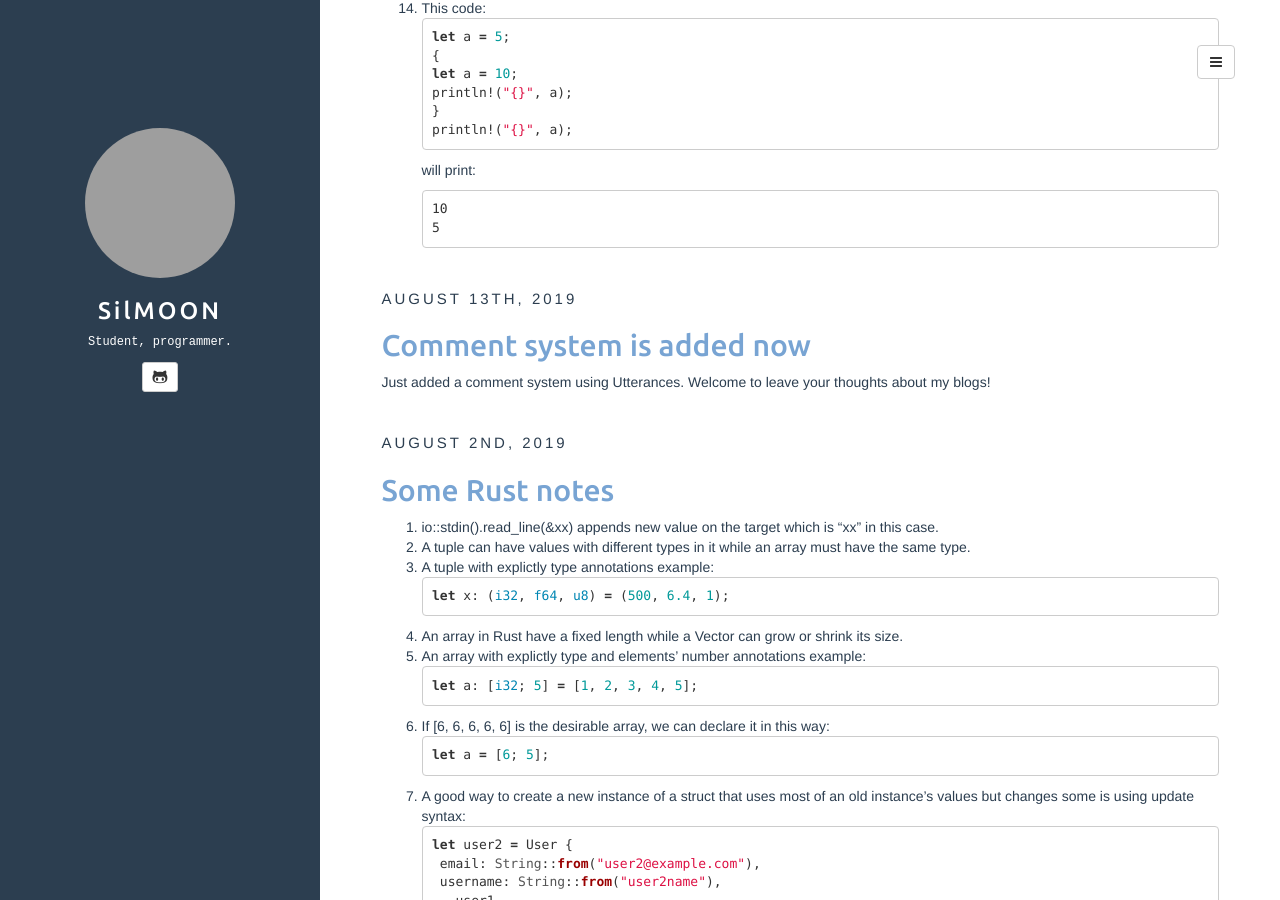
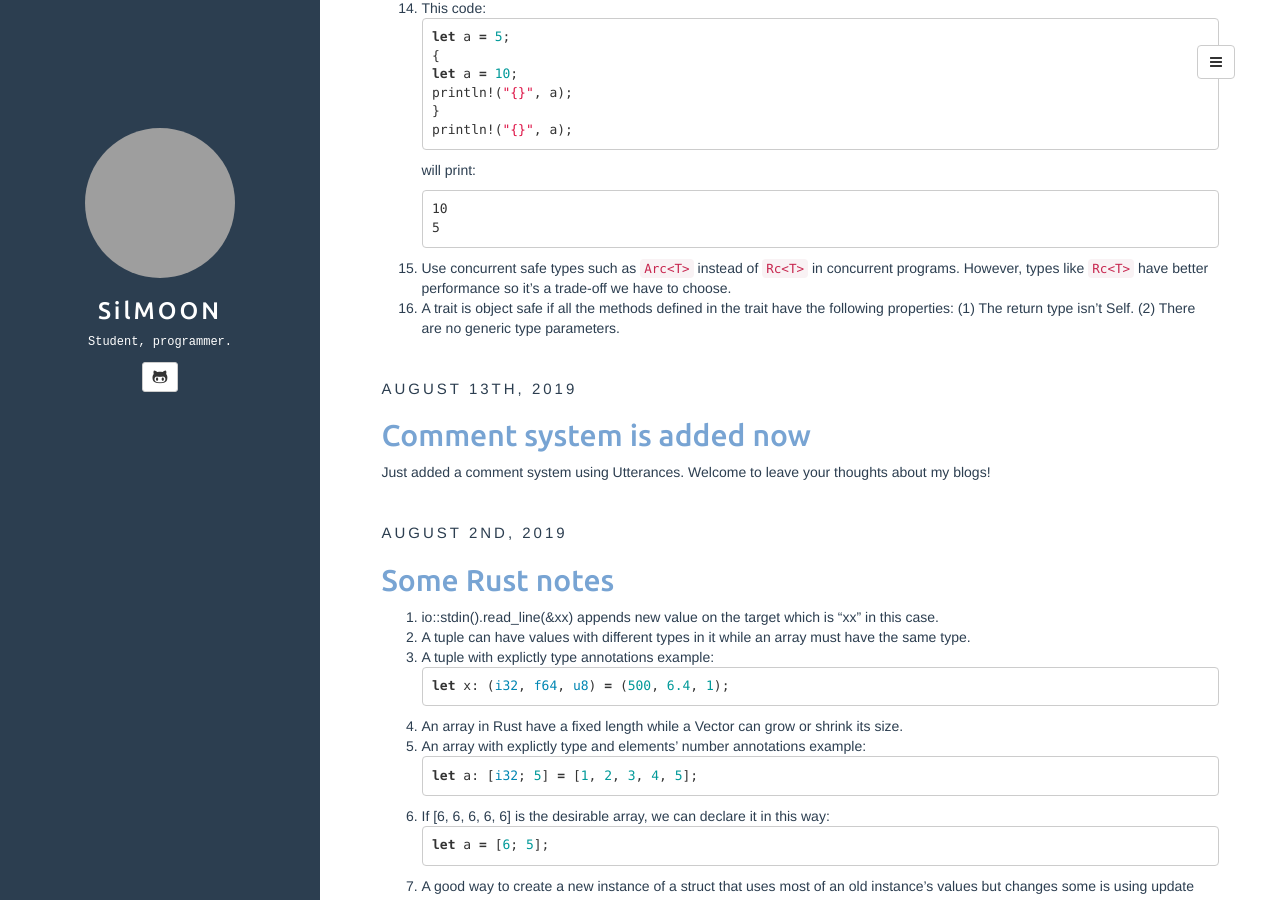
Before and after one commit to SilMOON/silmoon.github.io, a Jekyll site: the page built from index.html, in a window 1280 px wide and 900 px high, scrolled down 4045 px. Built offline with Jekyll 4.4.1, drawn with Linux system fonts in a browser that asks for light colours; the list of posts is cut into pages by our own code; grey boxes are pictures that could not be loaded.

Commit message:
update post

````diff
--- a/_posts/2019-09-07-some-rust-notes-ii.md
+++ b/_posts/2019-09-07-some-rust-notes-ii.md
@@ -224,3 +224,5 @@ will print:
 10
 5
 ```
+15. Use concurrent safe types such as `Arc<T>` instead of `Rc<T>` in concurrent programs. However, types like `Rc<T>` have better performance so it's a trade-off we have to choose.
+16. A trait is object safe if all the methods defined in the trait have the following properties: (1) The return type isn’t Self. (2) There are no generic type parameters.
````
